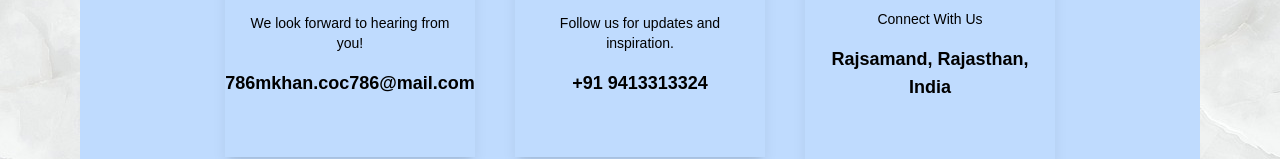
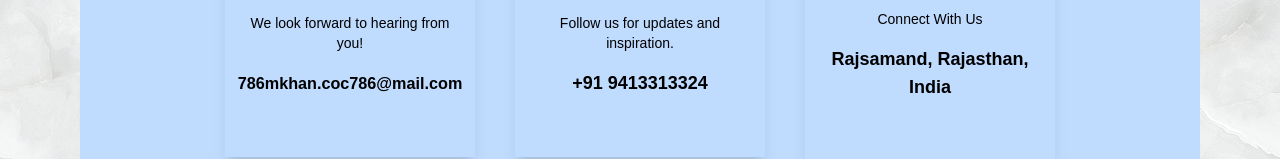
Before and after one commit to Mustak24/New-Q, a Next.js app: page /contact in a window 1280 px wide. Shown: the part 1641-1800 px from the top of the page. Built offline with nearby package versions, Linux system fonts and the light colour scheme.

Commit message:
change contact mail text size

```diff
--- a/pages/contact.js
+++ b/pages/contact.js
@@ -142,7 +142,7 @@ export default function Contact() {
                                         <IoIosMail className='size-[100px] text-blink' />
                                         <div className="text-center font-sans font-bold opacity-75 text-black text-xl">Email</div>
                                         <div className="text-sm">We look forward to hearing from you!</div>
-                                        <div className="font-bold my-2">786mkhan.coc786@mail.com</div>
+                                        <div className="font-bold my-2 text-[.9em]">786mkhan.coc786@mail.com</div>
                                     </div>
                                 } />
                             </div>
```
